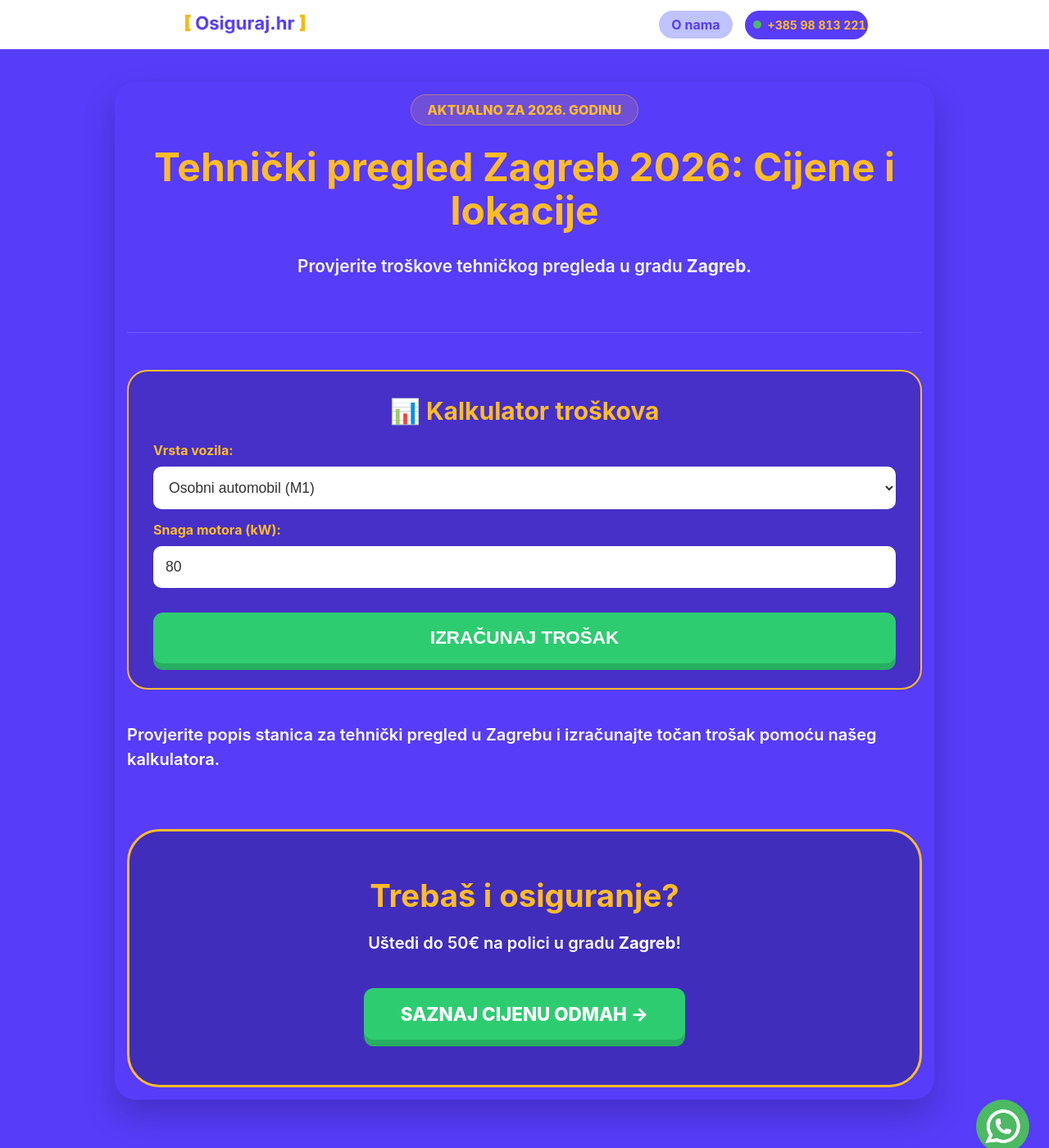
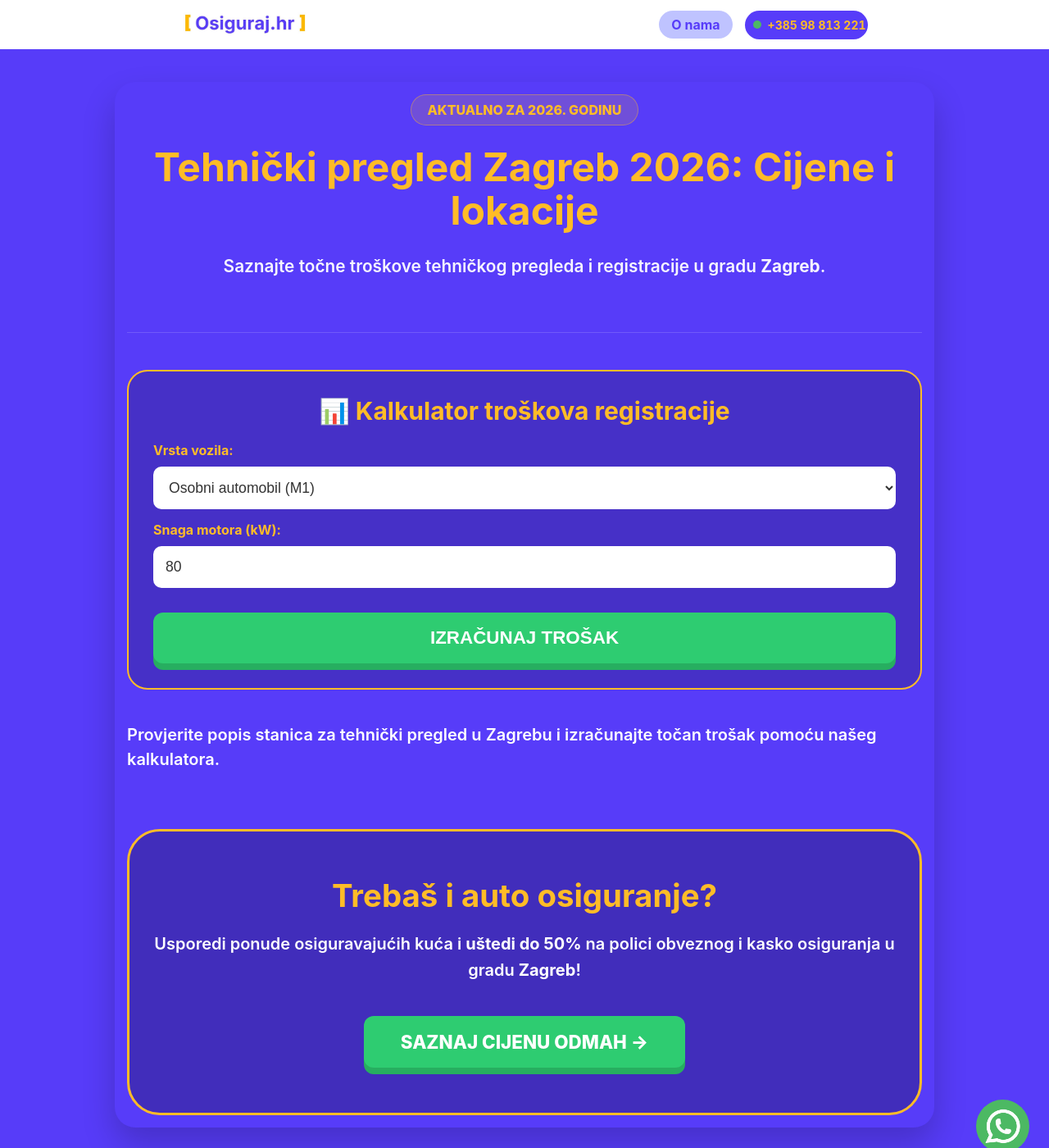
Before and after one commit to Filip-Gale/OsigurajHR, a Jekyll site: the page built from _tehnicki_pregled/zagreb.md, in a window 1280 px wide and 1400 px high. Shown: the whole window at 82% size. Built offline with Jekyll 4.4.1, drawn with Linux system fonts in a browser that asks for light colours.

Commit message:
Update tehnicki-layout.html

```diff
--- a/_layouts/tehnicki-layout.html
+++ b/_layouts/tehnicki-layout.html
@@ -87,11 +85,11 @@
         <header style="text-align: center; border-bottom: 1px solid rgba(255,255,255,0.15); padding-bottom: 50px; margin-bottom: 45px;">
             <div class="year-tag">AKTUALNO ZA 2026. GODINU</div>
             <h1 style="font-size: 3rem; color: #ffbc27; margin-bottom: 25px; line-height: 1.1;">{{ page.title }}</h1>
-            <p style="font-size: 1.3rem; opacity: 0.95;">Provjerite troškove tehničkog pregleda u gradu <strong>{{ page.grad }}</strong>.</p>
+            <p style="font-size: 1.3rem; opacity: 0.95;">Saznajte točne troškove tehničkog pregleda i registracije u gradu <strong>{{ page.grad }}</strong>.</p>
         </header>
 
         <div class="calc-card">
-            <h2 style="margin-top:0; text-align:center;">📊 Kalkulator troškova</h2>
+            <h2 style="margin-top:0; text-align:center;">📊 Kalkulator troškova registracije</h2>
 
             <label class="calc-label">Vrsta vozila:</label>
             <select id="kategorija" class="calc-input">
@@ -108,8 +106,9 @@
             </div>
 
             <div id="prikaz-cijene" style="display:none; text-align: center; margin-top: 30px; padding-top: 20px; border-top: 1px dashed #ffbc27;">
-                <span style="font-size: 1.5rem;">Ukupna procjena za {{ page.grad }}:</span><br>
+                <span style="font-size: 1.5rem;">Procjena troškova za {{ page.grad }}:</span><br>
                 <span id="cifra" style="font-size: 3.5rem; font-weight: 900; color: #ffbc27;">0.00 €</span>
+                <p style="font-size: 0.85rem; opacity: 0.8; margin-top: 10px;">*Uključuje tehnički pregled, eko-test, cestarinu i naknade.</p>
             </div>
         </div>
 
@@ -118,8 +117,10 @@
         </article>
 
         <div style="margin-top: 70px; padding: 55px 30px; background: rgba(0,0,0,0.25); border-radius: 40px; text-align: center; border: 3px solid #ffbc27;">
-            <h2 style="color: #ffbc27 !important; margin-top: 0; font-size: 2.4rem;">Trebaš i osiguranje?</h2>
-            <p style="margin-bottom: 40px; font-size: 1.25rem;">Uštedi do 50€ na polici u gradu <strong>{{ page.grad }}</strong>!</p>
+            <h2 style="color: #ffbc27 !important; margin-top: 0; font-size: 2.4rem;">Trebaš i auto osiguranje?</h2>
+            <p style="margin-bottom: 40px; font-size: 1.25rem; line-height: 1.6;">
+                Usporedi ponude osiguravajućih kuća i <strong>uštedi do 50%</strong> na polici obveznog i kasko osiguranja u gradu <strong>{{ page.grad }}</strong>!
+            </p>
             <a href="/izracunaj-cijenu/" class="btn-saznaj">SAZNAJ CIJENU ODMAH →</a>
         </div>
     </main>
```
Also changed, not shown: other parts of _layouts/tehnicki-layout.html (+4 -5 lines).
